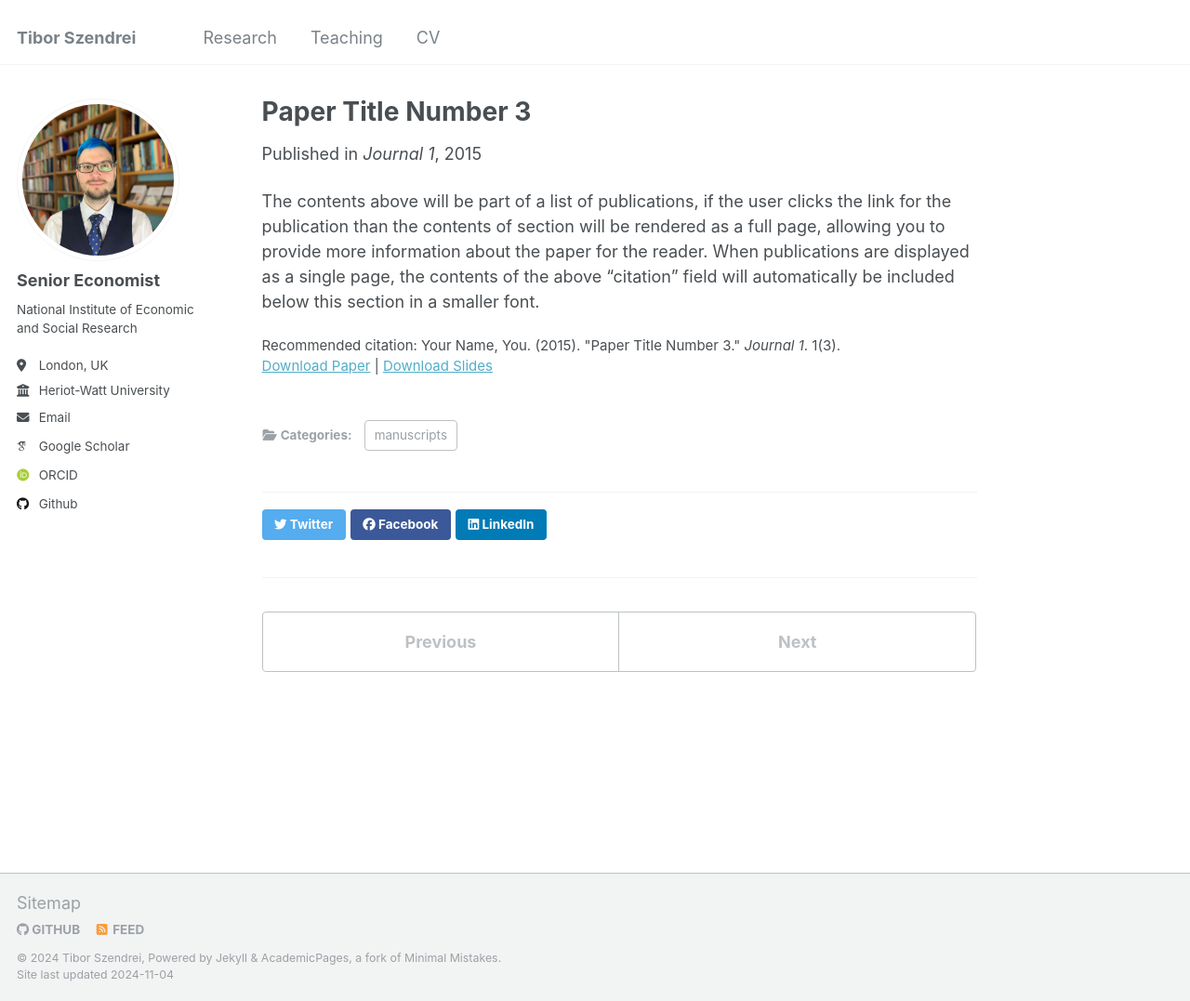
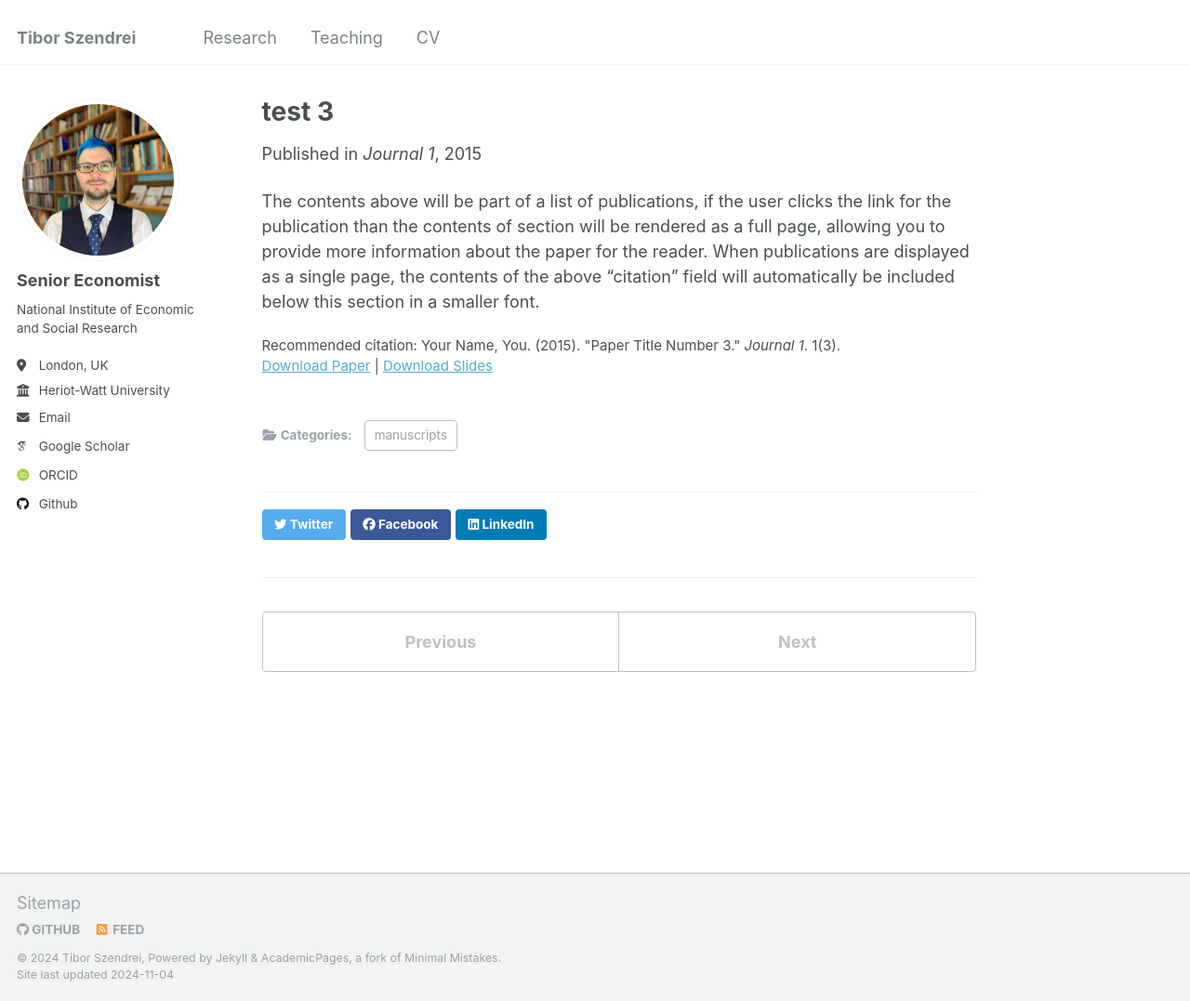
Before and after one commit to econometibi/econometibi.github.io, a Jekyll site: the page built from _publications/2015-10-01-paper-title-number-3.md, in a window 1280 px wide and 1077 px high. Shown: the whole window at 93% size. Built offline with Jekyll 4.4.1, drawn with Linux system fonts in a browser that asks for light colours; some web fonts are replaced.

Commit message:
Update 2015-10-01-paper-title-number-3.md

```diff
--- a/_publications/2015-10-01-paper-title-number-3.md
+++ b/_publications/2015-10-01-paper-title-number-3.md
@@ -1,5 +1,5 @@
 ---
-title: "Paper Title Number 3"
+title: "test 3"
 collection: publications
 category: manuscripts
 permalink: /publication/2015-10-01-paper-title-number-3
```
